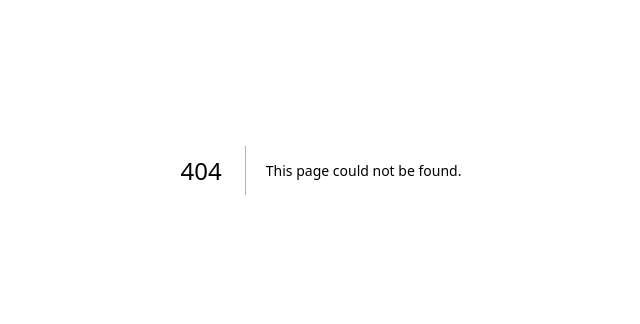
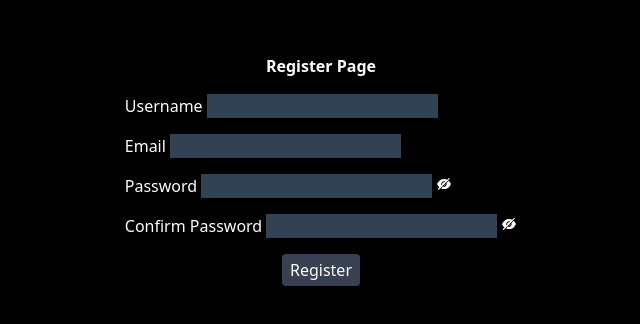
Before and after one commit to iamharshil/expense-frontend, a Next.js app: page /register in a window 1280 px wide. Before the commit this address had no page. Shown: the part 230-554 px from the top of the page, without its empty margins (319-959 px from the left). Built offline with nearby package versions, Linux system fonts and the light colour scheme.

Commit message:
login & register

```diff
--- a/next.config.js
+++ b/next.config.js
@@ -4,6 +4,19 @@ const nextConfig = {
 	env: {
 		API_PATH: process.env.API_PATH,
 	},
+	async headers() {
+		return [
+			{
+				source: "/api/:path*",
+				headers: [
+					{
+						key: "Content-Type",
+						value: "application/json",
+					},
+				],
+			},
+		];
+	},
 };
 
 module.exports = nextConfig;
--- a/pages/index.tsx
+++ b/pages/index.tsx
@@ -34,18 +34,6 @@ import { TbEdit } from "react-icons/tb/index";
 import { MdContentCopy } from "react-icons/md/index";
 import { MdDeleteOutline } from "react-icons/md/index";
 
-import {
-	AlertDialog,
-	AlertDialogAction,
-	AlertDialogCancel,
-	AlertDialogContent,
-	AlertDialogDescription,
-	AlertDialogFooter,
-	AlertDialogHeader,
-	AlertDialogTitle,
-	AlertDialogTrigger,
-} from "@/components/ui/alert-dialog";
-
 export type Payment = {
 	_id?: string;
 	amount: number;
@@ -67,11 +55,7 @@ const TodoPage = () => {
 	const [columnFilters, setColumnFilters] = React.useState<ColumnFiltersState>([]);
 	const [columnVisibility, setColumnVisibility] = React.useState<VisibilityState>({});
 	const [rowSelection, setRowSelection] = React.useState({});
-	const [singleData, setSingleData] = useState({
-		title: "",
-		amount: 0,
-		category: "",
-	});
+	const [singleData, setSingleData] = useState<{ _id?: string; title?: string; amount?: number; category?: string }>({});
 	const { enqueueSnackbar, closeSnackbar } = useSnackbar();
 	const [open, setOpen] = useState(false);
 
@@ -196,62 +180,66 @@ const TodoPage = () => {
 	};
 
 	async function getData() {
-		const response = await fetch(`${process.env.API_PATH}/expense`);
-		const responseData = await response.json();
-		console.log("responseData", responseData);
-		if (responseData.success) {
-			console.log(responseData.data);
-			setData(responseData.data);
-		} else {
-			setData([]);
-		}
+		await fetch(`${process.env.API_PATH}/expense`)
+			.then((response) => response.json())
+			.then((response) => {
+				response.success && setData(response.data);
+			})
+			.catch((error) => console.error(error));
 	}
 
 	async function getEditData(id: String) {
-		const response = await fetch(`${process.env.API_PATH}/expense/${id}`);
-		const responseData = await response.json();
-		console.log("single data", responseData.data);
-		if (responseData.success) {
-			setSingleData(responseData.data);
+		await fetch(`${process.env.API_PATH}/expense/${id}`)
+			.then((response) => response.json())
+			.then((response) => {
+				if (response.success) {
+					setSingleData(response.data);
 					setOpen(true);
 				} else {
-			return enqueueSnackbar(responseData.message, { variant: "error" });
+					return enqueueSnackbar(response.message, { variant: "error" });
 				}
+			})
+			.catch((error) => console.error(error));
 	}
 
 	async function handleDeleteData(id: String) {
-		const response = await fetch(`${process.env.API_PATH}/expense/${id}`, {
+		await fetch(`${process.env.API_PATH}/expense/${id}`, {
 			method: "DELETE",
-		});
-		const responseData = await response.json();
-		if (responseData.success) {
+		})
+			.then((response) => response.json())
+			.then(async (response) => {
+				if (response.success) {
 					await getData();
 					return enqueueSnackbar("Expense deleted successfully", {
 						variant: "success",
 					});
 				} else {
-			return enqueueSnackbar(responseData.message, { variant: "error" });
+					return enqueueSnackbar(response.message, { variant: "error" });
 				}
+			})
+			.catch((error) => console.error(error));
 	}
 
 	async function handleSubmit(e: Event) {
 		e.preventDefault();
 
 		// validate data
-		if (!singleData.title || !singleData.amount || !singleData.category) {
-			return enqueueSnackbar("Please fill all the fields", {
-				variant: "error",
-			});
-		} else if (singleData?._id) {
-			const response = await fetch(`${process.env.API_PATH}/expense/${singleData._id}`, {
+		// if (!singleData.title || !singleData.amount || !singleData.category) {
+		// 	return enqueueSnackbar("Please fill all the fields", {
+		// 		variant: "error",
+		// 	});
+		// } else
+		if (singleData?._id) {
+			await fetch(`${process.env.API_PATH}/expense/${singleData._id}`, {
 				method: "PUT",
 				headers: {
 					"Content-Type": "application/json",
 				},
 				body: JSON.stringify(singleData),
-			});
-			const responseData = await response.json();
-			if (responseData.success) {
+			})
+				.then((response) => response.json())
+				.then(async (response) => {
+					if (response.success) {
 						setSingleData({
 							title: "",
 							amount: 0,
@@ -264,18 +252,21 @@ const TodoPage = () => {
 							variant: "success",
 						});
 					} else {
-				return enqueueSnackbar(responseData.message, { variant: "error" });
+						return enqueueSnackbar(response.message, { variant: "error" });
 					}
+				})
+				.catch((error) => console.error(error));
 		} else {
-			const response = await fetch(`${process.env.API_PATH}/expense/create`, {
+			await fetch(`${process.env.API_PATH}/expense/create`, {
 				method: "POST",
 				headers: {
 					"Content-Type": "application/json",
 				},
 				body: JSON.stringify(singleData),
-			});
-			const responseData = await response.json();
-			if (responseData.success) {
+			})
+				.then((response) => response.json())
+				.then(async (response) => {
+					if (response.success) {
 						setSingleData({
 							title: "",
 							amount: 0,
@@ -288,8 +279,10 @@ const TodoPage = () => {
 							variant: "success",
 						});
 					} else {
-				return enqueueSnackbar(responseData.message, { variant: "error" });
+						return enqueueSnackbar(response.message, { variant: "error" });
 					}
+				})
+				.catch((error) => console.error(error));
 		}
 	}
 
--- /dev/null
+++ b/pages/login.tsx
@@ -0,0 +1,32 @@
+import React from "react";
+import { AiFillEye, AiFillEyeInvisible } from "react-icons/ai";
+
+export default function LoginPage() {
+	const [showPassword, setShowPassword] = React.useState(false);
+	async function handleSubmit(e: React.FormEvent) {
+		e.preventDefault();
+	}
+	return (
+		<div className="h-screen w-screen flex justify-center items-center bg-black text-white">
+			<form onSubmit={handleSubmit}>
+				<h1 className="h1 py-2 px-1 font-bold text-center">Login Page</h1>
+				<div className="p-2">
+					<label htmlFor="emailOrUsername">Email or Username</label>
+					<input type="text" name="emailOrUsername" id="emailOrUsername" className="ms-1 bg-slate-700" />
+				</div>
+				<div className="p-2">
+					<label htmlFor="password">Password</label>
+					<input type={showPassword ? "text" : "password"} name="password" id="password" className="ms-1 bg-slate-700" />
+					<button className="ms-1" type="button" onClick={() => setShowPassword((prev) => (prev ? false : true))}>
+						{showPassword ? <AiFillEye /> : <AiFillEyeInvisible />}
+					</button>
+				</div>
+				<div className="p-2">
+					<button type="submit" className="py-1 px-2 rounded bg-gray-700">
+						Submit
+					</button>
+				</div>
+			</form>
+		</div>
+	);
+}
--- /dev/null
+++ b/pages/register.tsx
@@ -0,0 +1,80 @@
+import React from "react";
+import { AiFillEye, AiFillEyeInvisible } from "react-icons/ai";
+
+export default function RegisterPage() {
+	const [showPassword, setShowPassword] = React.useState(false);
+	const [data, setData] = React.useState({
+		username: "",
+		email: "",
+		password: "",
+		repeat_password: "",
+	});
+	async function handleSubmit(e: React.FormEvent) {
+		e.preventDefault();
+		// username email
+		console.log(data);
+		await fetch(`${process.env.API_PATH}/auth/register`, {
+			method: "POST",
+			body: JSON.stringify(data),
+			// headers: {
+			// 	"Content-Type": "application/json",
+			// },
+		})
+			.then((res) => res.json())
+			.then((res) => {
+				console.log(res);
+			});
+	}
+	return (
+		<div className="h-screen w-screen flex justify-center items-center bg-black text-white">
+			<form onSubmit={handleSubmit}>
+				<h1 className="h1 py-2 px-1 font-bold text-center">Register Page</h1>
+				<div className="p-2">
+					<label htmlFor="username">Username</label>
+					<input
+						type="text"
+						name="username"
+						id="username"
+						className="ms-1 bg-slate-700"
+						onChange={(e) => setData({ ...data, username: e.target.value })}
+					/>
+				</div>
+				<div className="p-2">
+					<label htmlFor="email">Email</label>
+					<input type="email" name="email" id="email" className="ms-1 bg-slate-700" onChange={(e) => setData({ ...data, email: e.target.value })} />
+				</div>
+				<div className="p-2">
+					<label htmlFor="password">Password</label>
+					<input
+						type={showPassword ? "text" : "password"}
+						name="password"
+						id="password"
+						className="ms-1 bg-slate-700"
+						onChange={(e) => setData({ ...data, password: e.target.value })}
+					/>
+					<button className="ms-1" type="button" onClick={() => setShowPassword((prev) => (prev ? false : true))}>
+						{showPassword ? <AiFillEye /> : <AiFillEyeInvisible />}
+					</button>
+				</div>
+				<div className="p-2">
+					<label htmlFor="repeat_password">Confirm Password</label>
+					<input
+						type={showPassword ? "text" : "password"}
+						name="repeat_password"
+						id="repeat_password"
+						className="ms-1 bg-slate-700"
+						onChange={(e) => setData({ ...data, repeat_password: e.target.value })}
+					/>
+					<button className="ms-1" type="button" onClick={() => setShowPassword((prev) => (prev ? false : true))}>
+						{showPassword ? <AiFillEye /> : <AiFillEyeInvisible />}
+					</button>
+				</div>
+				<div className="p-2 text-center">
+					<button type="submit" className="py-1 px-2 rounded bg-gray-700">
+						Register
+					</button>
+				</div>
+			</form>
+		</div>
+	);
+}
```
Lines whose indentation alone changed are shown as unchanged.
